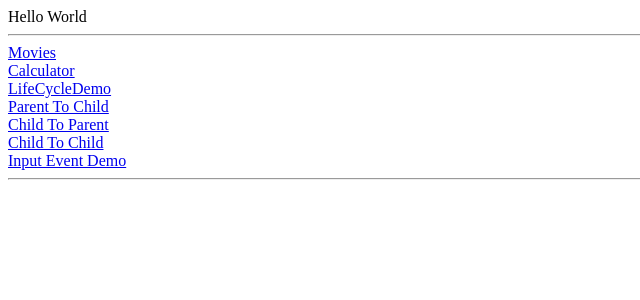
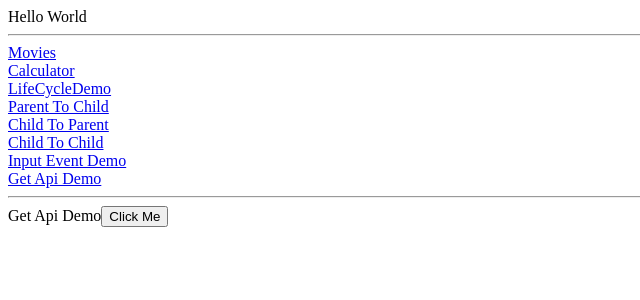
Before and after one commit to srinivasaleti/React-Intro, a React (Create React App) app: page /get-api in a window 1280 px wide. Shown: the top 300 px of the page, without its empty margins (0-640 px from the left). Built offline with nearby package versions, Linux system fonts and the light colour scheme.

Commit message:
Http Get Using Axios

```diff
--- a/package.json
+++ b/package.json
@@ -3,6 +3,7 @@
   "version": "0.1.0",
   "private": true,
   "dependencies": {
+    "axios": "^0.19.2",
     "react": "^16.8.6",
     "react-dom": "^16.8.6",
     "react-router-dom": "^5.0.1",
--- a/src/CustomeRouter.js
+++ b/src/CustomeRouter.js
@@ -7,6 +7,7 @@ import { ParentToChildComponent } from './ParentToChild/ParentToChild';
 import { ChildToParentDemo } from './ChildToParent/ChildToParent';
 import { SiblingCommunicationDemo } from './SiblingCommunication/ChildToParent';
 import { EvenOrOdd } from './InputEvent/InputEvent';
+import { GetAPIDemo } from './GetAPIDemo/GetAPIDemo';
 export function CustomeRouter() {
   return (
     <div>
@@ -17,6 +18,7 @@ export function CustomeRouter() {
       <Route path="/child-to-parent" component={ChildToParentDemo} />
       <Route path="/child-to-child" component={SiblingCommunicationDemo} />
       <Route path="/input-event" component={EvenOrOdd} />
+      <Route path="/get-api" component={GetAPIDemo} />
     </div>
   );
 }
--- /dev/null
+++ b/src/GetAPIDemo/GetAPIDemo.jsx
@@ -0,0 +1,47 @@
+import React from 'react';
+import axios from 'axios';
+
+export class GetAPIDemo extends React.Component {
+
+  state = {
+
+  }
+
+  getData = () => {
+    //1) Api Call through axios
+    //API, AXIOS
+    //API == https://jsonplaceholder.typicode.com/todos/1
+
+
+    axios.get('https://jsonplaceholder.typicode.com/todos/1')
+      .then((response) => {
+        // handle success
+        this.setState({
+          data: response.data
+        })
+      })
+      .catch((error) => {
+        // handle error
+        console.log(error);
+      })
+    //2) State
+    //3) Display
+  };
+
+  render() {
+
+    return (
+      <div>
+        Get Api Demo
+        {
+          this.state.data && <div>
+            <p>User ID : {this.state.data.userId}</p>
+            <p>Title: {this.state.data.title}</p>
+          </div>
+        }
+
+        <button onClick={this.getData}>Click Me</button>
+      </div>
+    )
+  }
+}
--- a/src/Links.js
+++ b/src/Links.js
@@ -15,6 +15,8 @@ export function Links() {
       <Link to="child-to-child">Child To Child</Link>
       <br />
       <Link to="input-event">Input Event Demo</Link>
+      <br />
+      <Link to="get-api">Get Api Demo</Link>
     </div>
   );
 }
```
Also changed, not shown: 1 other file (tests, documents, lock files or other folders).
